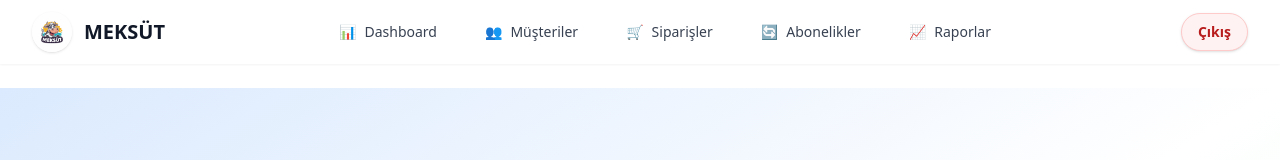
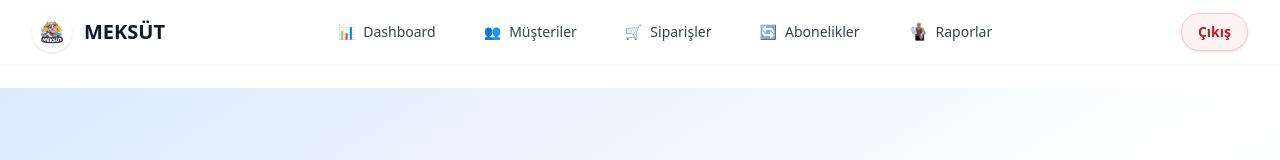
Before and after one commit to astopaal/meksut-order-management, a React (Vite) app: page /login in a window 1280 px wide. Shown: the top 160 px of the page. Built offline with nearby package versions, Linux system fonts and the light colour scheme; sample sign-in values are in the browser's storage.

Commit message:
change : reports icon

```diff
--- a/src/App.tsx
+++ b/src/App.tsx
@@ -588,7 +588,15 @@ const Navigation: React.FC = () => {
                     : 'text-gray-700 hover:bg-gray-100 hover:text-gray-900'
                 }`}
               >
-                <span className="mr-2">{item.icon}</span>
+                {item.path === '/reports' ? (
+                  <img
+                    src="/aha-kizimin-aminin-raporu.webp"
+                    alt="Raporlar"
+                    className="mr-2 w-5 h-5 object-contain"
+                  />
+                ) : (
+                  <span className="mr-2">{item.icon}</span>
+                )}
                 {item.label}
               </Link>
             ))}
@@ -674,7 +682,15 @@ const Navigation: React.FC = () => {
                       : 'text-gray-700 hover:bg-blue-50 hover:text-blue-700'
                   }`}
                 >
-                  <span className="mr-3">{item.icon}</span>
+                  {item.path === '/reports' ? (
+                    <img
+                      src="/aha-kizimin-aminin-raporu.webp"
+                      alt="Raporlar"
+                      className="mr-3 w-5 h-5 object-contain inline-block"
+                    />
+                  ) : (
+                    <span className="mr-3">{item.icon}</span>
+                  )}
                   {item.label}
                 </Link>
               ))}
--- a/src/features/dashboard/Dashboard.tsx
+++ b/src/features/dashboard/Dashboard.tsx
@@ -23,17 +23,12 @@ const Dashboard: React.FC = () => {
   const changelogEntries: ChangelogEntry[] = [
     {
       id: '1',
-      title: 'Müşteri Kaydı Telefon Giriş Sorunları Düzeltildi.',
-      description: 'Müşteri kaydı formunda telefon girişi sorunları düzeltildi. Telefon numarasının formatlanması ve doğrulanması işlevselliği güncellendi.'
-    },
-    {
-      id: '2',
-      title: 'Abonelik Bidon Sayısı Kayıt Sorunu Düzeltildi',
-      description: 'Abonelik formunda bidon sayısı değiştirildiğinde kayıt yapılmama sorunu çözüldü. Number input değerleri artık doğru şekilde işleniyor.'
+      title: 'Raporlar iconu degistirildi.',
+      description: 'Rapor ikonu için grafik kaldırıldı, yerine kızının amını raporunu gösteren keyfanı eklendi.'
     }
   ];
 
-  const currentVersion = '1.4.1';
+  const currentVersion = '1.4.2';
 
   useEffect(() => {
     loadDashboardData();
```
Also changed, not shown: public/aha-kizimin-aminin-raporu.webp (added).
